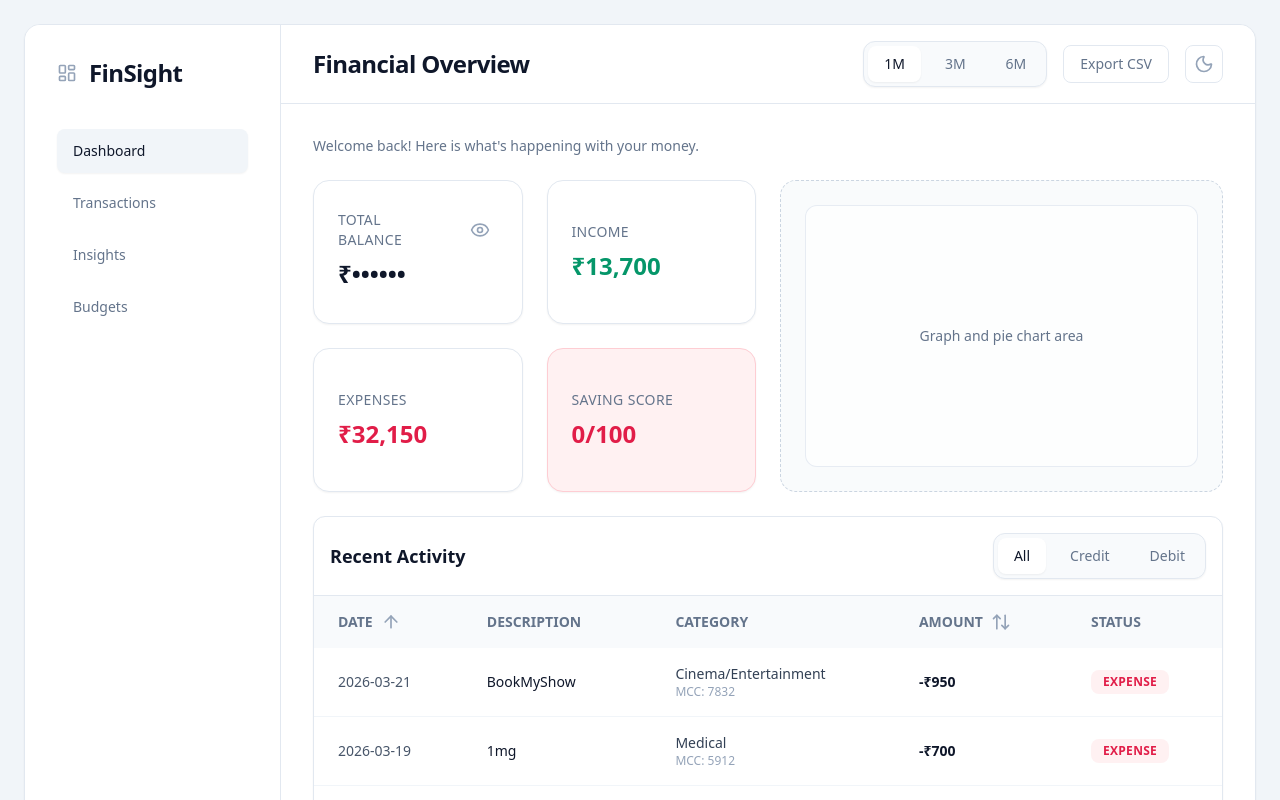
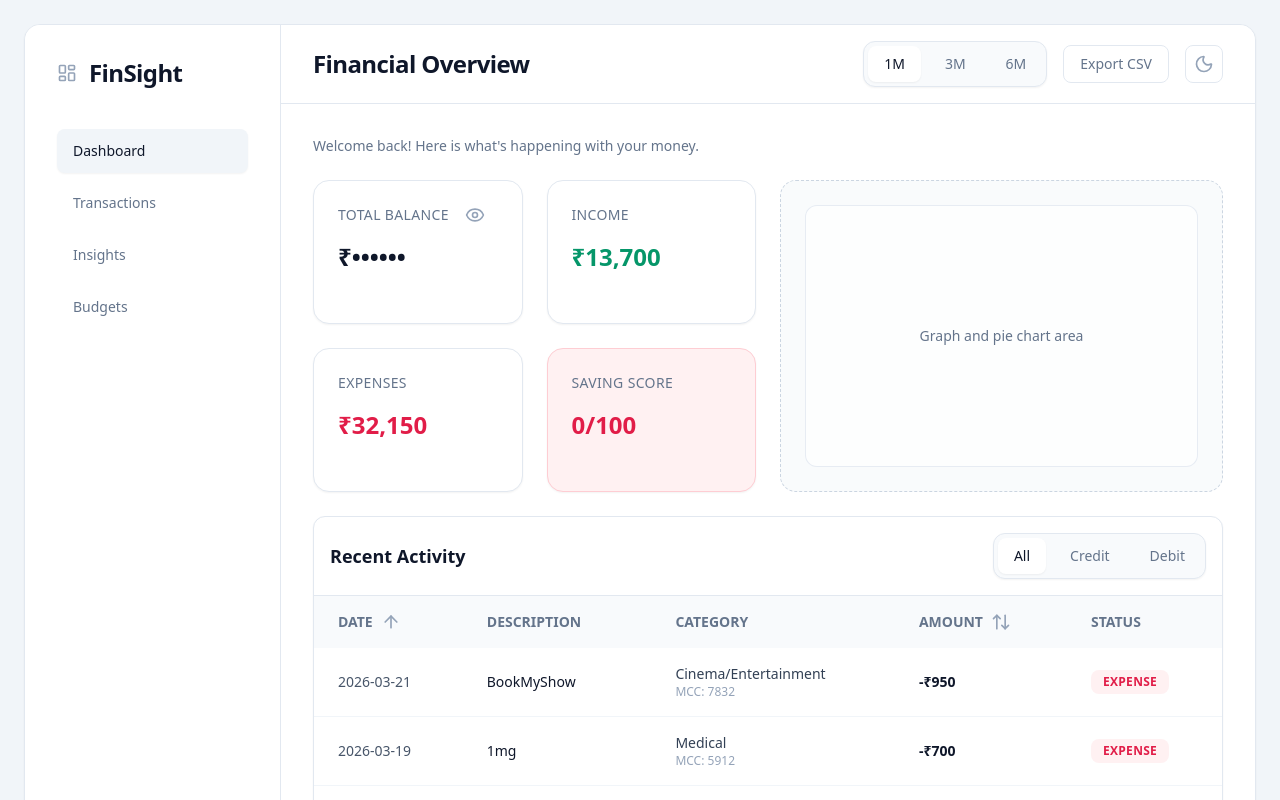
Before and after one commit to ayush2003somu/FinSight, a React (Vite) app: page / in a window 1280 px wide. Shown: the top 800 px of the page. Built offline with nearby package versions, Linux system fonts and the light colour scheme.

Commit message:
Ui change

```diff
--- a/src/components/StatCard.jsx
+++ b/src/components/StatCard.jsx
@@ -34,8 +34,8 @@ const StatCard = ({ title, value, type, saving, delta, deltaLabel }) => {
     <div
       className={`h-36 rounded-2xl border p-6 shadow-sm transition-all duration-200 ease-in-out hover:shadow-md ${cardStyles}`}
     >
-      <div className="flex h-full flex-col justify-center gap-2">
-        <div className="flex items-center justify-between gap-4">
+      <div className="flex h-full flex-col justify-start gap-4">
+        <div className="flex items-center justify-start gap-4">
           <p className="text-sm font-medium uppercase tracking-wide text-slate-500 dark:text-slate-400">
             {title}
           </p>
@@ -45,7 +45,7 @@ const StatCard = ({ title, value, type, saving, delta, deltaLabel }) => {
               type="button"
               aria-label={balance ? "Hide balance" : "Show balance"}
               onClick={() => showBalance(!balance)}
-              className="rounded-lg p-2 text-slate-400 transition-all duration-200 ease-in-out hover:bg-slate-100 hover:text-slate-600 dark:text-slate-500 dark:hover:bg-slate-800 dark:hover:text-slate-300"
+              className="rounded-lg text-slate-400 transition-all duration-200 ease-in-out hover:bg-slate-100 hover:text-slate-600 dark:text-slate-500 dark:hover:bg-slate-800 dark:hover:text-slate-300"
             >
               {balance ? <EyeOff size={20} /> : <Eye size={20} />}
             </button>
--- a/src/pages/Dashboard.jsx
+++ b/src/pages/Dashboard.jsx
@@ -83,20 +83,18 @@ export default function FinTrackDashboard() {
             </header>
             <section className="grid grid-cols-1 lg:grid-cols-2 gap-6">
 
-  {/* LEFT: 2x2 CARDS */}
                <div className="grid grid-cols-1 sm:grid-cols-2 gap-6">
                   <StatCard
                     title="Total Balance"
                     value={totalBalance}
                     type="balance"
-                    delta={periodNet}
-                    deltaLabel={`this ${selectedPeriod}`}
+      v            delta={periodNet}
+                    deltaLabel={`(${selectedPeriod})`}
                   />
 
-                    <StatCard title="Income" value={income} type="income" />
+                 <StatCard title="Income" value={income} type="income" />
 
-                    <StatCard title="Expenses" value={expenses} type="expense" />
-
+                  <StatCard title="Expenses" value={expenses} type="expense" />
                     <StatCard
                       title="Saving Score"
                       value={`${healthScore}/100`}
@@ -104,14 +102,12 @@ export default function FinTrackDashboard() {
                       saving={savingScore}
                     />
                   </div>
-
-                  {/* RIGHT: GRAPH */}
                   <div className="min-h-[312px] rounded-2xl border border-dashed border-slate-300 bg-slate-50/80 p-6 dark:border-slate-700 dark:bg-slate-900/60">
                     <div className="flex h-full items-center justify-center rounded-xl border border-slate-200/80 bg-white/70 text-sm font-medium text-slate-500 dark:border-slate-800 dark:bg-slate-950/40 dark:text-slate-400">
                       Graph and pie chart area
                     </div>
                   </div>
-           </section>
+        </section>
             <TransactionsTable transactions={sortedTransactions} />
           </div>
         </main>
```
